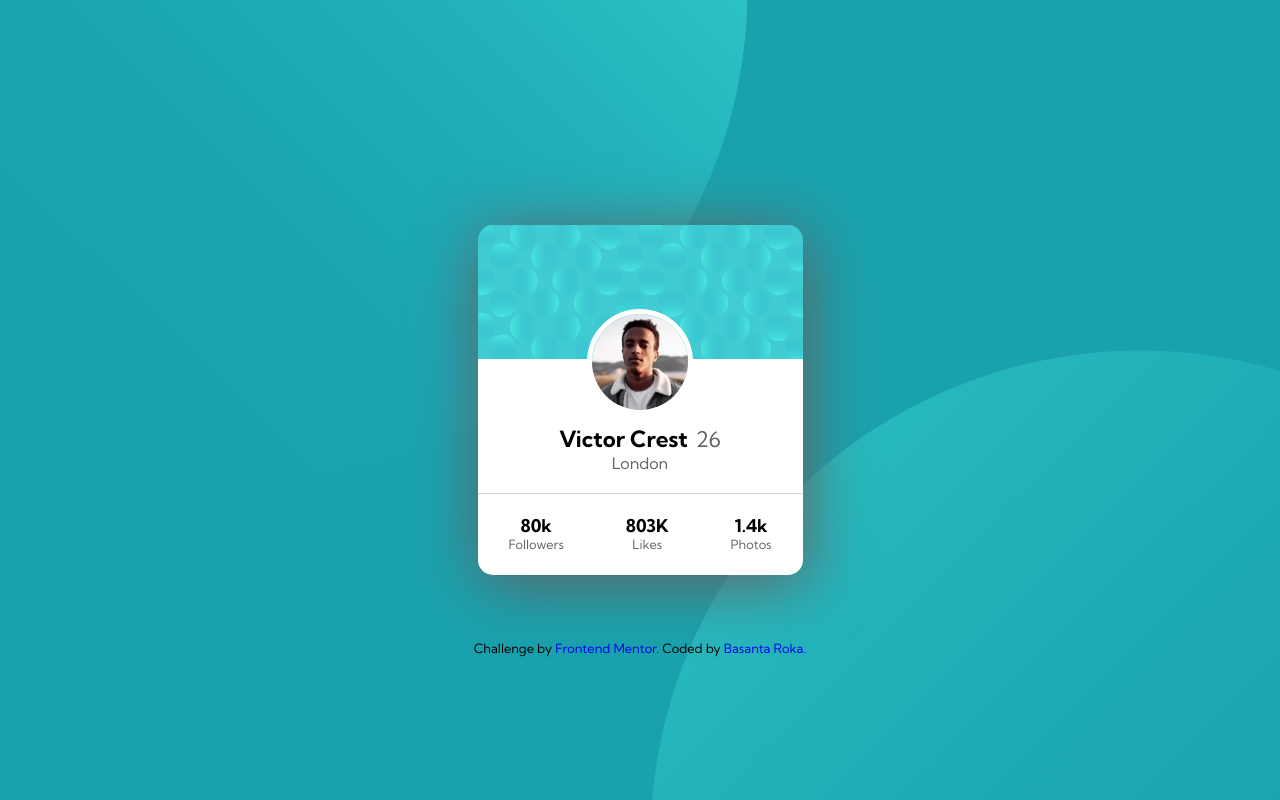
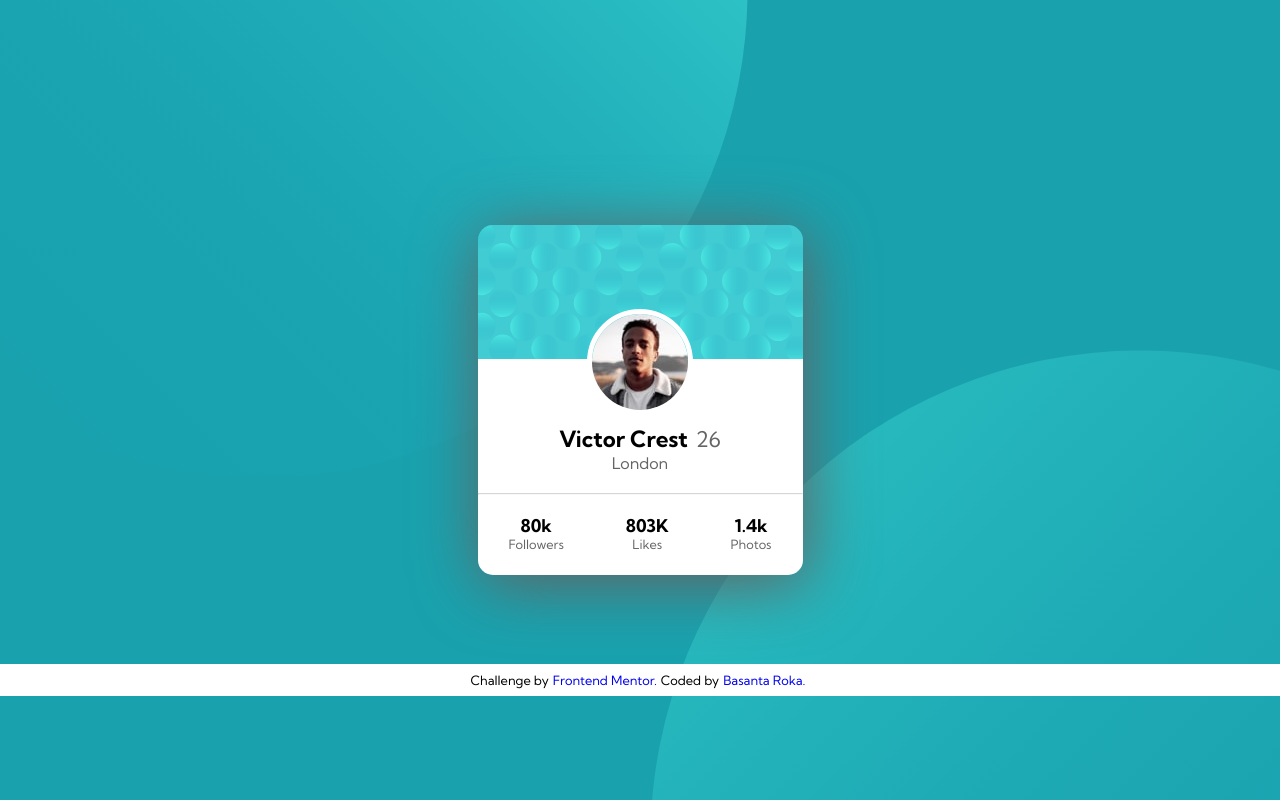
Before and after one commit to Basanta-Roka/Profile-card-component, a plain HTML site: page index.html in a window 1280 px wide. Drawn offline with Linux system fonts and the light colour scheme.

Commit message:
Update style.css

```diff
--- a/style.css
+++ b/style.css
@@ -11,6 +11,11 @@
     margin: 0;
     padding: 0;
     box-sizing: border-box;
+}
+
+html {
+    display: flex;
+    flex-direction: column;
 }
 
 body {
@@ -131,15 +136,21 @@ h2 {
 }
 
 #creditText {
+    display: flex;
+    background-color: #ffffff;
     position: absolute;
-    margin-top: 32rem;
-    padding-bottom: 1rem;
+    margin-top: 35rem;
+    padding: 0.5rem;
+    width: 100%;
+    justify-content: center;
     font-size: 0.8rem;
-    text-align: center;
+    align-items: center;
+
 }
 
 #creditText a {
     text-decoration: none;
+    margin: 0 0.25rem;
 }
 
 @media screen and (max-width:600px) {
```
